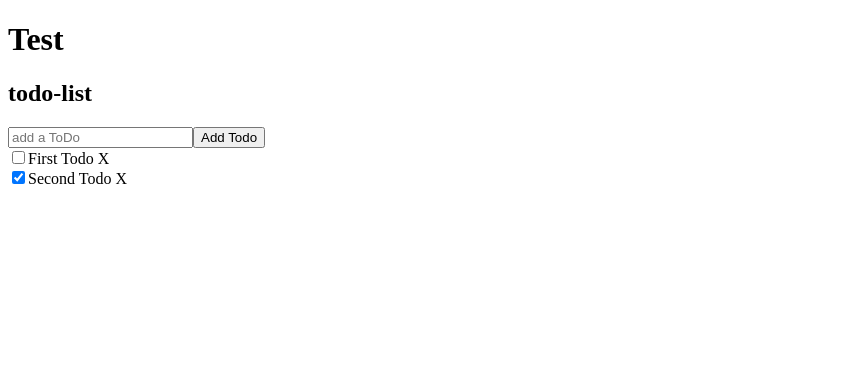
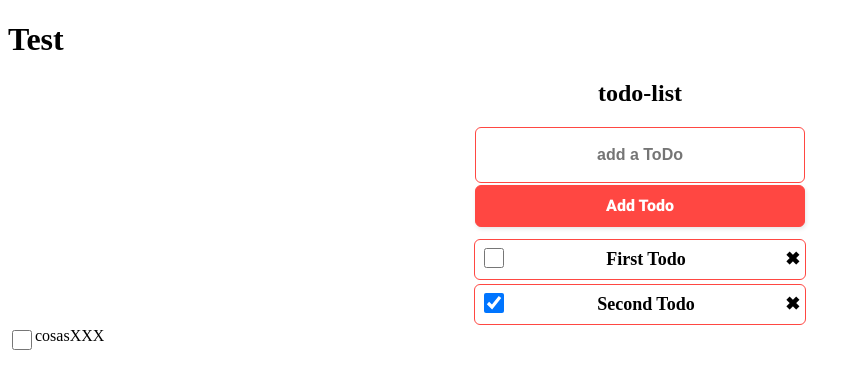
Before and after one commit to checkmyprojects/todolist, an Angular app: page / in a window 1280 px wide. Shown: the top 388 px of the page, without its empty margins (0-861 px from the left). Built offline with nearby package versions, Linux system fonts and the light colour scheme.

Commit message:
styling done

```diff
--- a/src/app/todo-list/todo-list.component.css
+++ b/src/app/todo-list/todo-list.component.css
@@ -0,0 +1,101 @@
+h2{
+    text-align: center;
+}
+
+.inputBox{
+    font-size: 16px;
+    font-weight: 800;
+    line-height: 24px;
+    border: 1px dashed black;
+    font-weight: normal;
+    padding: 0;
+    margin: 0;
+    text-align: center;
+}
+input[type=checkbox] {
+    width: 1.5em;
+    height: 1.5em;
+  }
+.todoList{
+    font-size: 18px;
+    font-weight: 800;
+    line-height: 24px;
+    display: flex;
+    justify-content: space-between;
+    align-items: center;
+    width: 320px;
+    border: 1px solid #FF4742;
+    border-radius: 6px;
+    margin: 2px 0;
+    padding: 5px;
+}
+
+.flextest{
+    display: flex;
+    width: 400px;
+}
+.flextest *{
+    display: block;
+}
+
+.flex{
+    display: flex;
+    flex-direction: column;
+    align-items: center;
+}
+
+.textBox{
+    display: block;
+    font-size: 16px;
+    font-weight: 800;
+    line-height: 16px;
+    min-height: 30px;
+    outline: 0;
+    padding: 12px 14px;
+    border: 1px solid #FF4742;
+    border-radius: 6px;
+    width: 300px;
+    text-align: center;
+}
+
+
+/* Add Todo Button */
+.button-24 {
+    margin: 2px 0 10px 0;
+    width: 330px;
+    background: #FF4742;
+    border: 1px solid #FF4742;
+    border-radius: 6px;
+    box-shadow: rgba(0, 0, 0, 0.1) 1px 2px 4px;
+    box-sizing: border-box;
+    color: #FFFFFF;
+    cursor: pointer;
+    display: inline-block;
+    font-family: nunito,roboto,proxima-nova,"proxima nova",sans-serif;
+    font-size: 16px;
+    font-weight: 800;
+    line-height: 16px;
+    min-height: 40px;
+    outline: 0;
+    padding: 12px 14px;
+    text-align: center;
+    text-rendering: geometricprecision;
+    text-transform: none;
+    user-select: none;
+    -webkit-user-select: none;
+    touch-action: manipulation;
+    vertical-align: middle;
+}
+
+.button-24:hover,
+.button-24:active {
+    background-color: initial;
+    background-position: 0 0;
+    color: #FF4742;
+}
+
+.button-24:active {
+    opacity: .5;
+}
+
+/* END Add Todo Button */
--- a/src/app/todo-list/todo-list.component.html
+++ b/src/app/todo-list/todo-list.component.html
@@ -1,15 +1,25 @@
 <h2>todo-list</h2>
-
-<input type="text" placeholder="add a ToDo" [(ngModel)]="inputTodo" (keyup.enter)="addTodo()">
-<input type="submit" value="Add Todo" (click)="addTodo()">
+<div class="flex">
+    <input class="textBox" type="text" placeholder="add a ToDo" [(ngModel)]="inputTodo" (keyup.enter)="addTodo()">
+    <input class="button-24" type="submit" value="Add Todo" (click)="addTodo()">
     <div *ngFor="let todo of todos; let i = index;">
+        <div class="todoList">
             <div>
                 <input (click)="toggleDone(i)" type="checkbox" *ngIf="todo.completed" checked="checked">
                 <input (click)="toggleDone(i)" type="checkbox" *ngIf="!todo.completed">
+            </div>
+            <div>
                 <span *ngIf="!todo.edit" (dblclick)="setEdit(i)">{{todo.name}}</span>
                 <!-- <input [(ngModel)]="editingTodo" (keyup.enter)="editTodo(i)" type="text" value="{{todo.name}}"> -->
-        <input *ngIf="todo.edit" #editText (keyup.enter)="editTodo(i, editText.value)" type="text" value="{{todo.name}}">
-        <span (click)="deleteTodo(i)"> X</span>
+                <input class="inputBox" *ngIf="todo.edit" #editText (keyup.enter)="editTodo(i, editText.value)" type="text" value="{{todo.name}}">
+            </div>
+            <span (click)="deleteTodo(i)">✖</span>
         </div>
 
     </div>
+</div>
+<div class="flextest">
+    <input type="checkbox">
+    <span>cosas</span>
+    <span>XXX</span>
+</div>
```
Lines whose indentation alone changed are shown as unchanged.
